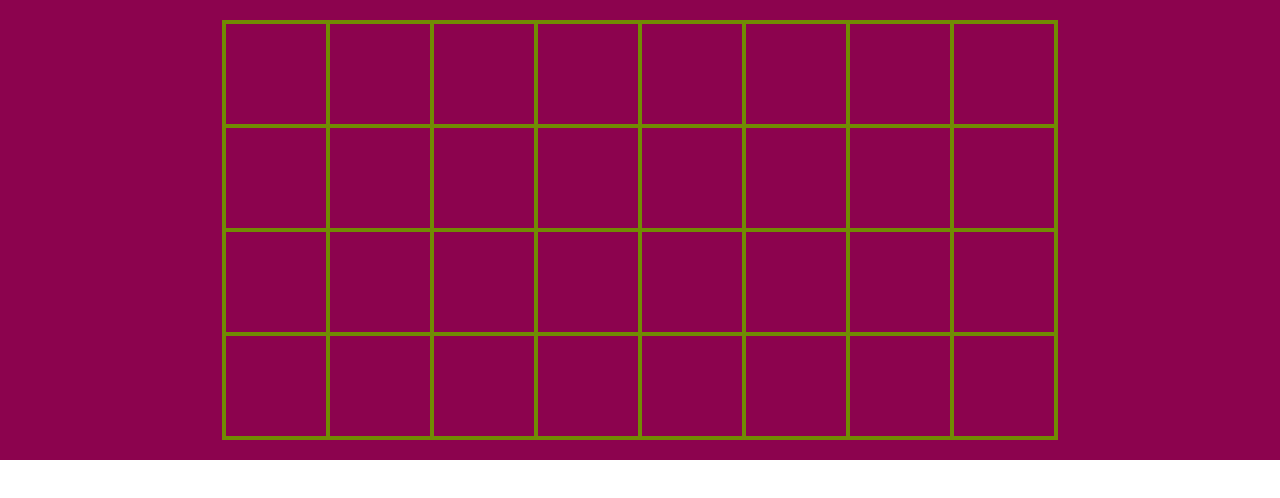
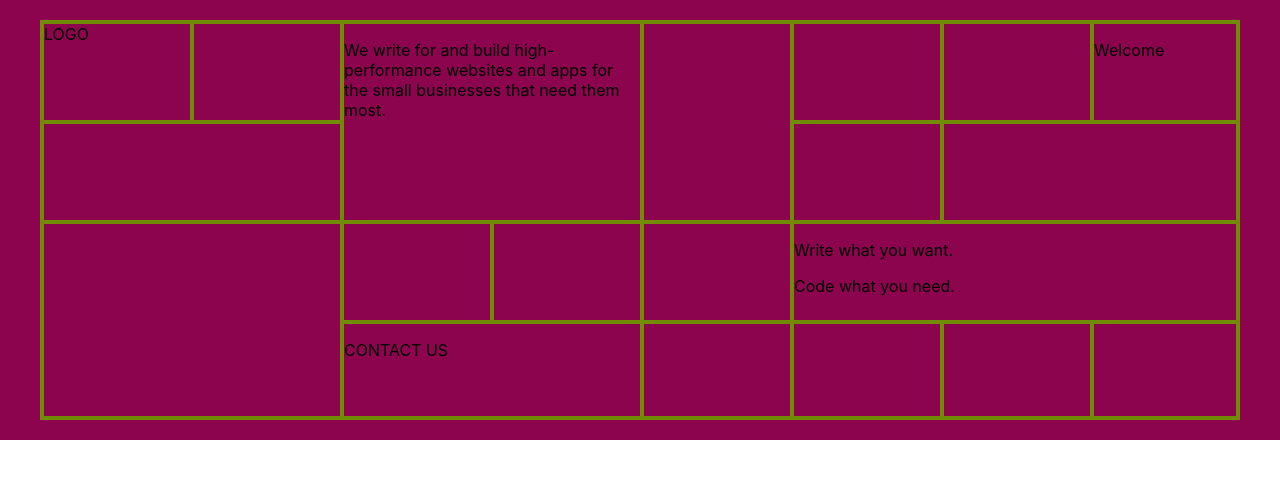
Before and after one commit to legsateri/copy-and-code-website, a React (Create React App) app: page / in a window 1280 px wide. Shown: the top 498 px of the page. Built offline with nearby package versions, Linux system fonts and the light colour scheme.

Commit message:
Re-coded homepage header table using CSS grid

```diff
--- a/src/components/HomepageHeader/HomepageHeader.css
+++ b/src/components/HomepageHeader/HomepageHeader.css
@@ -1,122 +1,139 @@
+.home_header {
+    background-color: #8C034E;
+}
+
 @media only screen and (min-width: 750px) {
-    .home_header {
-        background-color: #8C034E;
-        padding-left: 20px;
-        padding-right: 20px;
-        padding-top: 20px;
-        padding-bottom: 20px;
+    .grid {
+        display: grid;
+        grid-template-areas: 'a b c c d e f g' 'h h c c d i j j' 'k k l m n o o o' 'k k p p q r s t';
+        padding: 20px;
+        grid-template-columns: minmax(85px, 150px) minmax(85px, 150px) minmax(85px, 150px) minmax(85px, 150px) minmax(85px, 150px) minmax(85px, 150px) minmax(85px, 150px) minmax(85px, 150px);
+        grid-template-rows: minmax(85px, 100px) minmax(85px, 100px) minmax(85px, 100px) minmax(85px, 100px);
+        justify-content: center;
     }
-    .home_header_flex {
-        display: flex;
-        justify-content: center;
-        align-items: center;
+    .grid_item {
+        border-left: 4px solid #718B03;
+        border-top: 4px solid #718B03;
     }
-    .mini_box {
-        border-top: 4px solid #718B03;
-        border-left: 2px solid #718B03;
-        border-right: 2px solid #718B03;
-        height: 100px;
-        width: 100px;
+    .item_1 {
+        grid-area: a;
     }
-    .mini_box_bottom {
-        border-top: 4px solid #718B03;
-        border-left: 2px solid #718B03;
-        border-right: 2px solid #718B03;
+    .item_2 {
+        grid-area: b;
+    }
+    .item_3 {
+        grid-area: c;
+    }
+    .item_4 {
+        grid-area: d;
+    }
+    .item_5 {
+        grid-area: e;
+    }
+    .item_6 {
+        grid-area: f;
+    }
+    .item_7 {
+        grid-area: g;
+        border-right: 4px solid #718B03;
+    }
+    .item_8 {
+        grid-area: h;
+    }
+    .item_9 {
+        grid-area: i;
+    }
+    .item_10 {
+        grid-area: j;
+        border-right: 4px solid #718B03;
+    }
+    .item_11 {
+        grid-area: k;
         border-bottom: 4px solid #718B03;
-        height: 100px;
-        width: 100px;
     }
-    .mini_box_edge_right {
-        border-top: 4px solid #718B03;
-        border-left: 2px solid #718B03;
+    .item_12 {
+        grid-area: l;
+    }
+    .item_13 {
+        grid-area: m;
+    }
+    .item_14 {
+        grid-area: n;
+    }
+    .item_15 {
+        grid-area: o;
         border-right: 4px solid #718B03;
-        height: 100px;
-        width: 100px;
     }
-    .mini_box_bottom_edge_right {
-        border-top: 4px solid #718B03;
-        border-left: 2px solid #718B03;
+    .item_16 {
+        grid-area: p;
+        border-bottom: 4px solid #718B03;
+    }
+    .item_17 {
+        grid-area: q;
+        border-bottom: 4px solid #718B03;
+    }
+    .item_18 {
+        grid-area: r;
+        border-bottom: 4px solid #718B03;
+    }
+    .item_19 {
+        grid-area: s;
+        border-bottom: 4px solid #718B03;
+    }
+    .item_20 {
+        grid-area: t;
         border-right: 4px solid #718B03;
         border-bottom: 4px solid #718B03;
-        height: 100px;
-        width: 100px;
-    }
-    .mini_box_edge_left {
-        border-top: 4px solid #718B03;
-        border-left: 4px solid #718B03;
-        border-right: 2px solid #718B03;
-        height: 100px;
-        width: 100px;
-    }
-    .mini_box_bottom_edge_left {
-        border-top: 4px solid #718B03;
-        border-left: 4px solid #718B03;
-        border-right: 2px solid #718B03;
-        border-bottom: 4px solid #718B03;
-        height: 100px;
-        width: 100px;
     }
 }
 
 @media only screen and (max-width: 749px) {
-    .hide_mobile {
-        display: none;
+    .hide {
+        display: none
     }
-    .home_header {
-        background-color: #8C034E;
-        padding-left: 20px;
-        padding-right: 20px;
-        padding-top: 20px;
-        padding-bottom: 20px;
+    .grid {
+        display: grid;
+        grid-template-areas: 'a b c c' 'h h c c' 'k k l m' 'k k p p';
+        padding: 20px;
+        grid-template-columns: minmax(50px, 75px) minmax(50px, 75px) minmax(50px, 75px) minmax(50px, 75px);
+        grid-template-rows: minmax(50px, 75px) minmax(50px, 75px) minmax(50px, 75px) minmax(50px, 75px);
+        justify-content: center;
     }
-    .home_header_flex {
-        display: flex;
-        justify-content: center;
-        align-items: center;
+    .grid_item {
+        border-left: 4px solid #718B03;
+        border-top: 4px solid #718B03;
     }
-    .mini_box {
-        border-top: 4px solid #718B03;
-        border-left: 2px solid #718B03;
-        border-right: 2px solid #718B03;
-        height: 100px;
-        width: 100px;
+    .item_1 {
+        grid-area: a;
     }
-    .mini_box_bottom {
-        border-top: 4px solid #718B03;
-        border-left: 2px solid #718B03;
-        border-right: 2px solid #718B03;
+    .item_2 {
+        grid-area: b;
+    }
+    .item_3 {
+        grid-area: c;
+        border-right: 4px solid #718B03;
+    }
+    .item_8 {
+        grid-area: h;
+    }
+    .item_11 {
+        grid-area: k;
         border-bottom: 4px solid #718B03;
-        height: 100px;
-        width: 100px;
     }
-    .mini_box_edge_mobile {
-        border-top: 4px solid #718B03;
-        border-left: 2px solid #718B03;
+    .item_12 {
+        grid-area: l;
+    }
+    .item_13 {
+        grid-area: m;
         border-right: 4px solid #718B03;
-        height: 100px;
-        width: 100px;
     }
-    .mini_box_bottom_edge_right {
-        border-top: 4px solid #718B03;
-        border-left: 2px solid #718B03;
+    .item_15 {
+        grid-area: o;
         border-right: 4px solid #718B03;
+    }
+    .item_16 {
+        grid-area: p;
         border-bottom: 4px solid #718B03;
-        height: 100px;
-        width: 100px;
-    }
-    .mini_box_edge_left {
-        border-top: 4px solid #718B03;
-        border-left: 4px solid #718B03;
-        border-right: 2px solid #718B03;
-        height: 100px;
-        width: 100px;
-    }
-    .mini_box_bottom_edge_left {
-        border-top: 4px solid #718B03;
-        border-left: 4px solid #718B03;
-        border-right: 2px solid #718B03;
-        border-bottom: 4px solid #718B03;
-        height: 100px;
-        width: 100px;
+        border-right: 4px solid #718B03;
     }
 }
--- a/src/components/HomepageHeader/HomepageHeader.js
+++ b/src/components/HomepageHeader/HomepageHeader.js
@@ -9,48 +9,43 @@ class HomepageHeader extends Component {
         return (
             <>
                 <header className='home_header'>
-                    <div className='home_header_flex'>
-                        <div className='mini_box_edge_left'></div>
-                        <div className='mini_box'></div>
-                        <div className='mini_box'></div>
-                        <div className='mini_box mini_box_edge_mobile'></div>
-                        <div className='mini_box hide_mobile'></div>
-                        <div className='mini_box hide_mobile'></div>
-                        <div className='mini_box hide_mobile'></div>
-                        <div className='mini_box_edge_right hide_mobile'></div>
-                    </div>
+                    <div className="grid">
+                        <div className="item_1 grid_item">LOGO</div>
+                        <div className="item_2 grid_item"></div>
 
-                    <div className='home_header_flex'>
-                        <div className='mini_box_edge_left'></div>
-                        <div className='mini_box'></div>
-                        <div className='mini_box'></div>
-                        <div className='mini_box mini_box_edge_mobile'></div>
-                        <div className='mini_box hide_mobile'></div>
-                        <div className='mini_box hide_mobile'></div>
-                        <div className='mini_box hide_mobile'></div>
-                        <div className='mini_box_edge_right hide_mobile'></div>
-                    </div>
+                        <div className="item_3 grid_item">
+                            <p>We write for and build high-performance websites and apps for the small businesses that need them most.</p>
+                        </div>
 
-                    <div className='home_header_flex'>
-                        <div className='mini_box_edge_left'></div>
-                        <div className='mini_box'></div>
-                        <div className='mini_box'></div>
-                        <div className='mini_box mini_box_edge_mobile'></div>
-                        <div className='mini_box hide_mobile'></div>
-                        <div className='mini_box hide_mobile'></div>
-                        <div className='mini_box hide_mobile'></div>
-                        <div className='mini_box_edge_right hide_mobile'></div>
-                    </div>
+                        <div className="item_4 grid_item hide"></div>
+                        <div className="item_5 grid_item hide"></div>
+                        <div className="item_6 grid_item hide"></div>
 
-                    <div className='home_header_flex'>
-                        <div className='mini_box_bottom_edge_left'></div>
-                        <div className='mini_box_bottom'></div>
-                        <div className='mini_box_bottom'></div>
-                        <div className='mini_box_bottom mini_box_edge_mobile'></div>
-                        <div className='mini_box_bottom hide_mobile'></div>
-                        <div className='mini_box_bottom hide_mobile'></div>
-                        <div className='mini_box_bottom hide_mobile'></div>
-                        <div className='mini_box_bottom_edge_right hide_mobile'></div>
+                        <div className="item_7 grid_item hide">
+                            <p>Welcome</p>
+                        </div>
+
+                        <div className="item_8 grid_item"></div>
+                        <div className="item_9 grid_item hide"></div>
+                        <div className="item_10 grid_item hide"></div>
+                        <div className="item_11 grid_item"></div>
+                        <div className="item_12 grid_item"></div>
+                        <div className="item_13 grid_item"></div>
+                        <div className="item_14 grid_item hide"></div>
+
+                        <div className="item_15 grid_item hide">
+                            <p>Write what you want.</p>
+                            <p>Code what you need.</p>
+                        </div>
+
+                        <div className="item_16 grid_item">
+                            <p>CONTACT US</p>
+                        </div>
+
+                        <div className="item_17 grid_item hide"></div>
+                        <div className="item_18 grid_item hide"></div>
+                        <div className="item_19 grid_item hide"></div>
+                        <div className="item_20 grid_item hide"></div>
                     </div>
                 </header>
             </>
```
